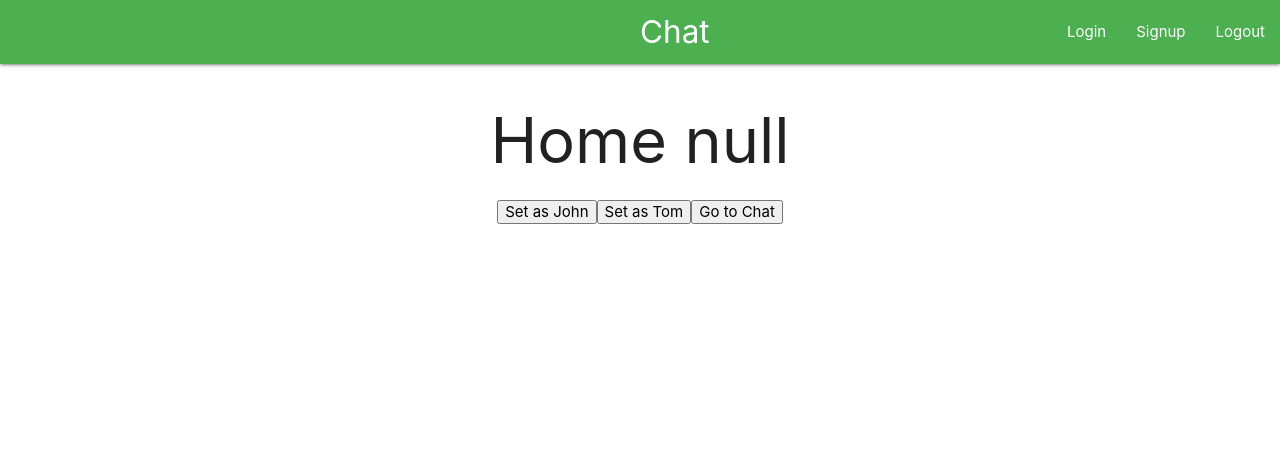
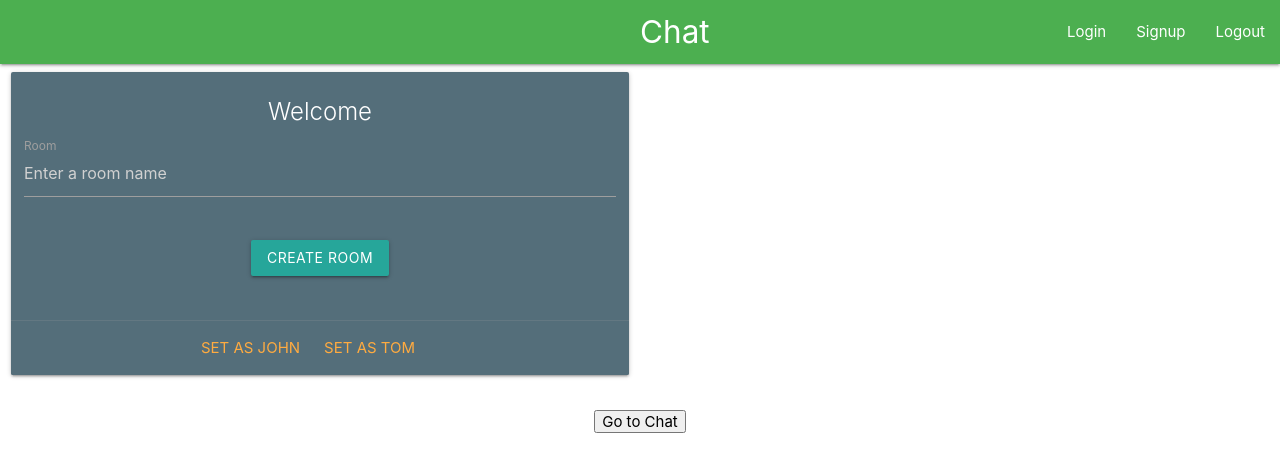
Before and after one commit to rbbenett/nodejs-chat, a React (Create React App) app: page / in a window 1280 px wide. Shown: the top 472 px of the page. Built offline with nearby package versions, Linux system fonts and the light colour scheme.

Commit message:
Created a chat room form

```diff
--- a/public/index.html
+++ b/public/index.html
@@ -43,6 +43,10 @@
     -->
 
     <script src="https://cdnjs.cloudflare.com/ajax/libs/materialize/1.0.0/js/materialize.min.js"></script>
+    <script>document.addEventListener('DOMContentLoaded', function() {
+      var elems = document.querySelectorAll('.sidenav');
+      var instances = M.Sidenav.init(elems);
+    });</script>
 
   </body>
 </html>
--- a/src/components/home/Home.js
+++ b/src/components/home/Home.js
@@ -3,7 +3,7 @@ import { Link } from 'react-router-dom';
 import { UserContext } from '../../UserContext';
 
 const Home = () => {
-  const {user,setUser} = useContext(UserContext)
+  const { user, setUser } = useContext(UserContext)
   const setAsJohn = () => {
     const john = {
       name: 'John',
@@ -24,9 +24,32 @@ const Home = () => {
   }
   return (
     <div>
-      <h1>Home {JSON.stringify(user)}</h1>
-      <button onClick={setAsJohn}>Set as John</button>
-      <button onClick={setAsTom}>Set as Tom</button>
+      <div className="row">
+        <div className="col s12 m6">
+          <div className="card blue-grey darken-1">
+            <div className="card-content white-text">
+              <span className="card-title">Welcome {user ? user.name : ''}</span>
+              <div className="row">
+                <form>
+                  <div className="row">
+                    <div className="input-field col s12">
+                      <input placeholder="Enter a room name" id="room" type="text" className="validate" />
+                      <label htmlFor="room">Room</label>
+                    </div>
+                  </div>
+                  <button className="btn">Create Room</button>
+                </form>
+              </div>
+            </div>
+            <div className="card-action">
+              <a href="#"
+                onClick={setAsJohn}>Set as John</a>
+              <a href="#" onClick={setAsTom}>Set as Tom</a>
+            </div>
+          </div>
+        </div>
+      </div>
+
       <Link to={'/chat'}>
         <button>Go to Chat</button>
       </Link>
```
